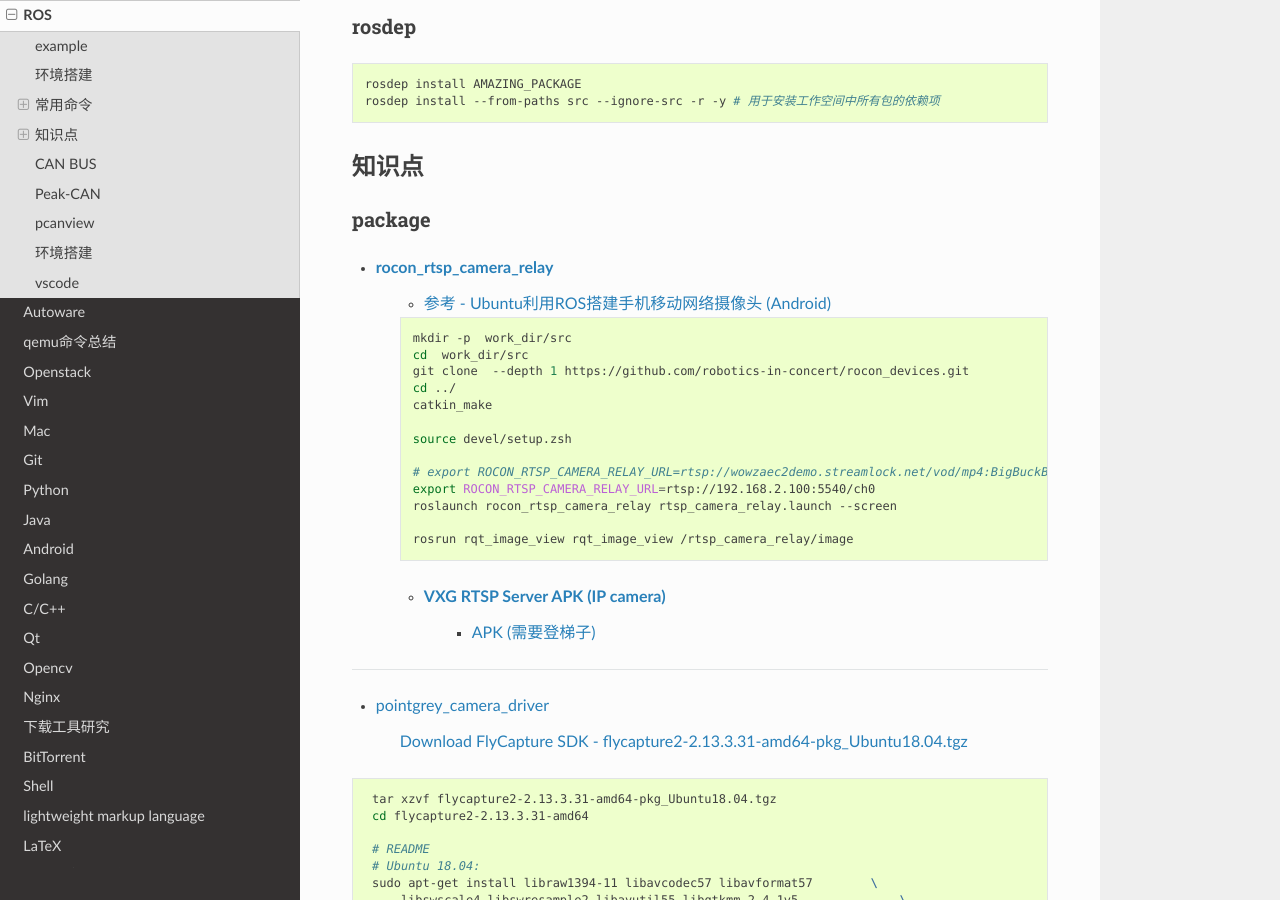
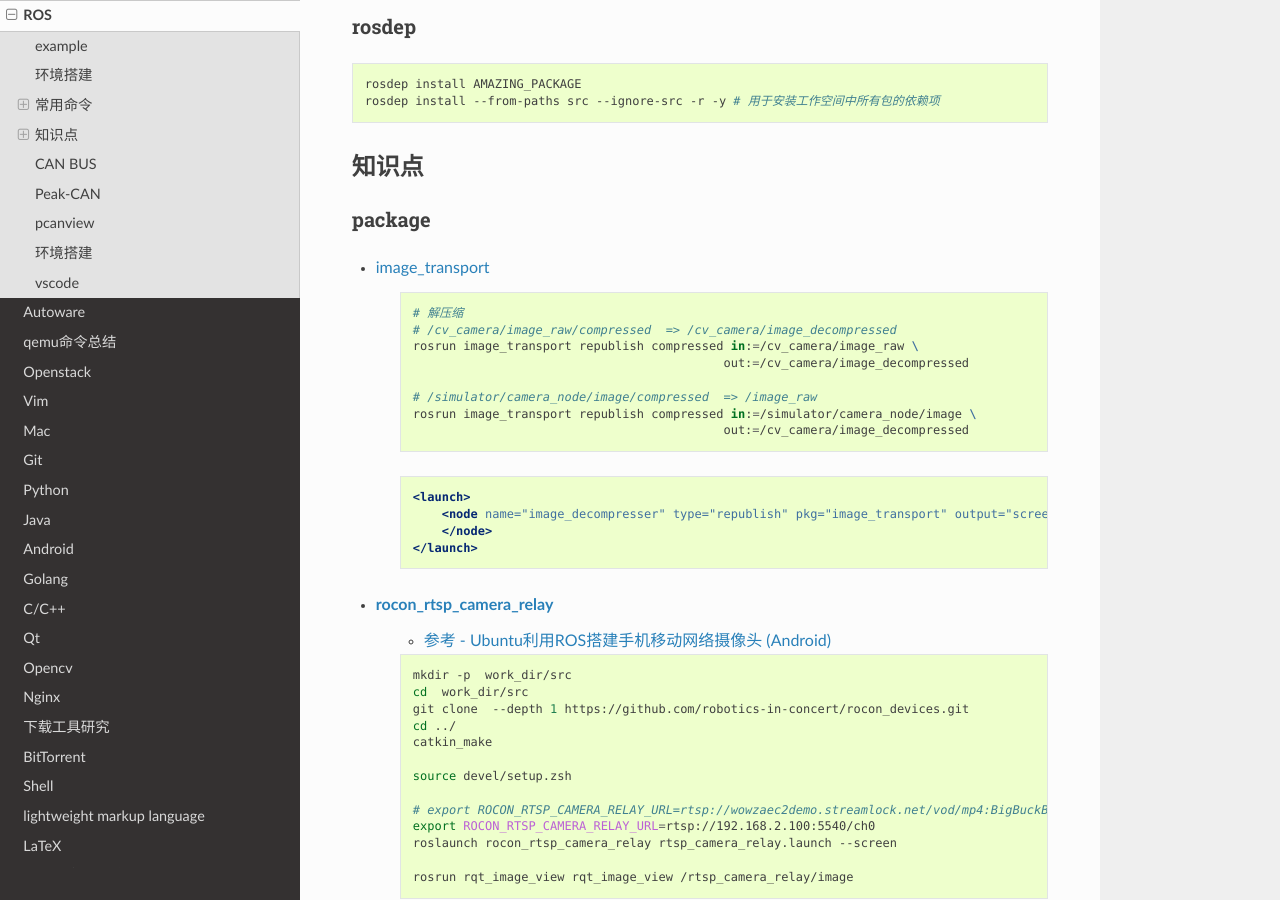
Before and after one commit to my-rds-store/my_space, a Sphinx documentation site: the page built from source/ros/index.rst, in a window 1280 px wide and 900 px high, scrolled down 3550 px. Built offline with Sphinx 7.4.7 and the Read the Docs theme 2.0.0, drawn with Linux system fonts in a browser that asks for light colours.

Commit message:
update ....

```diff
--- a/source/ros/index.rst
+++ b/source/ros/index.rst
@@ -226,6 +226,26 @@ rosdep
 
 package
 ==========
+
+* `image_transport <http://wiki.ros.org/image_transport>`_
+
+    .. code-block:: sh
+
+       # 解压缩
+       # /cv_camera/image_raw/compressed  => /cv_camera/image_decompressed
+       rosrun image_transport republish compressed in:=/cv_camera/image_raw \
+                                                  out:=/cv_camera/image_decompressed
+
+       # /simulator/camera_node/image/compressed  => /image_raw
+       rosrun image_transport republish compressed in:=/simulator/camera_node/image \
+                                                  out:=/cv_camera/image_decompressed
+
+    .. code-block:: xml
+
+        <launch>
+            <node name="image_decompresser" type="republish" pkg="image_transport" output="screen" args="compressed in:=/simulator/camera_node/image raw out:=/image_raw">
+            </node>
+        </launch>
 
 * `rocon_rtsp_camera_relay  <http://wiki.ros.org/action/fullsearch/rocon_rtsp_camera_relay?action=fullsearch&context=180&value=linkto%3A%22rocon_rtsp_camera_relay%22>`_
     * `参考 - Ubuntu利用ROS搭建手机移动网络摄像头 (Android) <https://www.bbsmax.com/A/E35pOMWgJv/>`_
```
